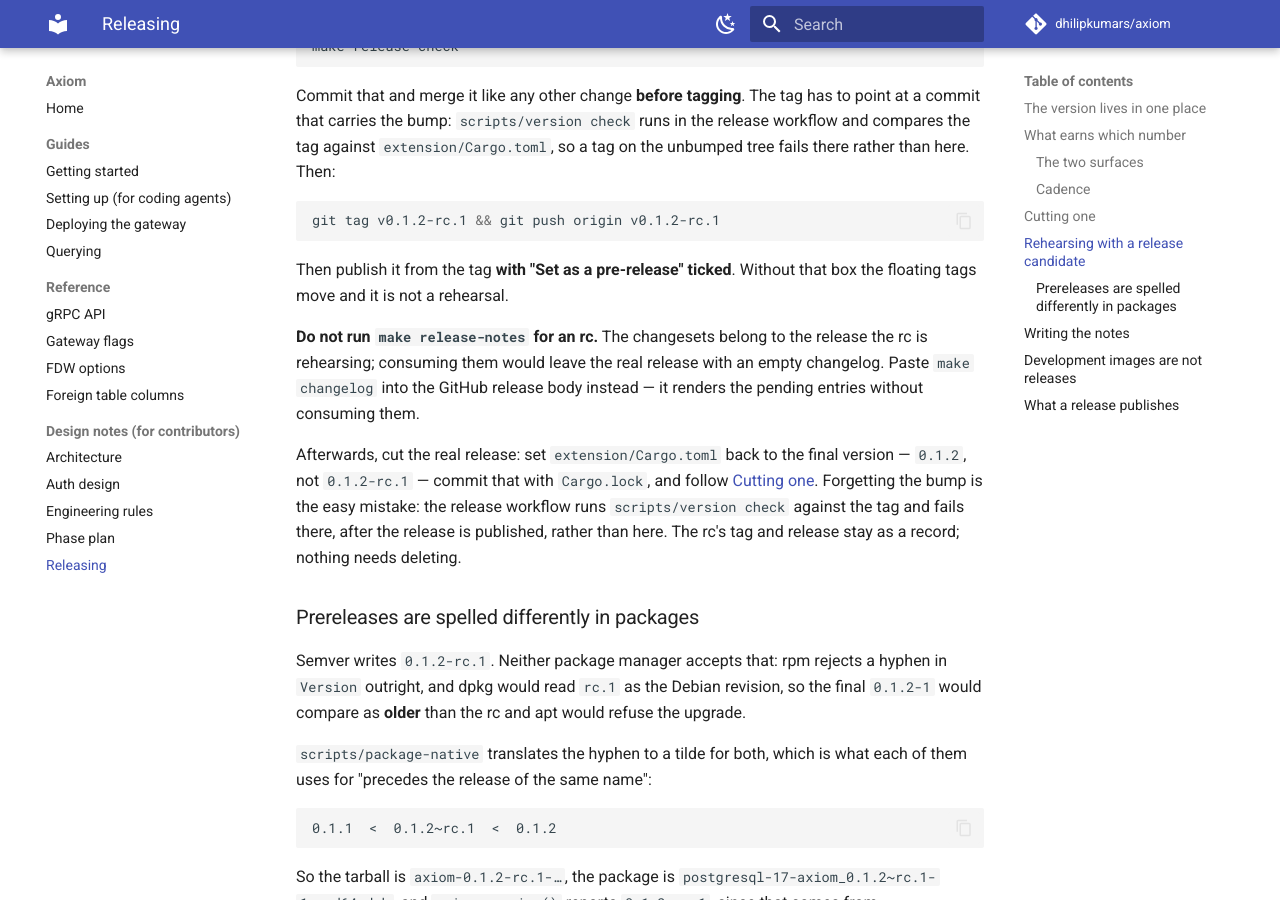
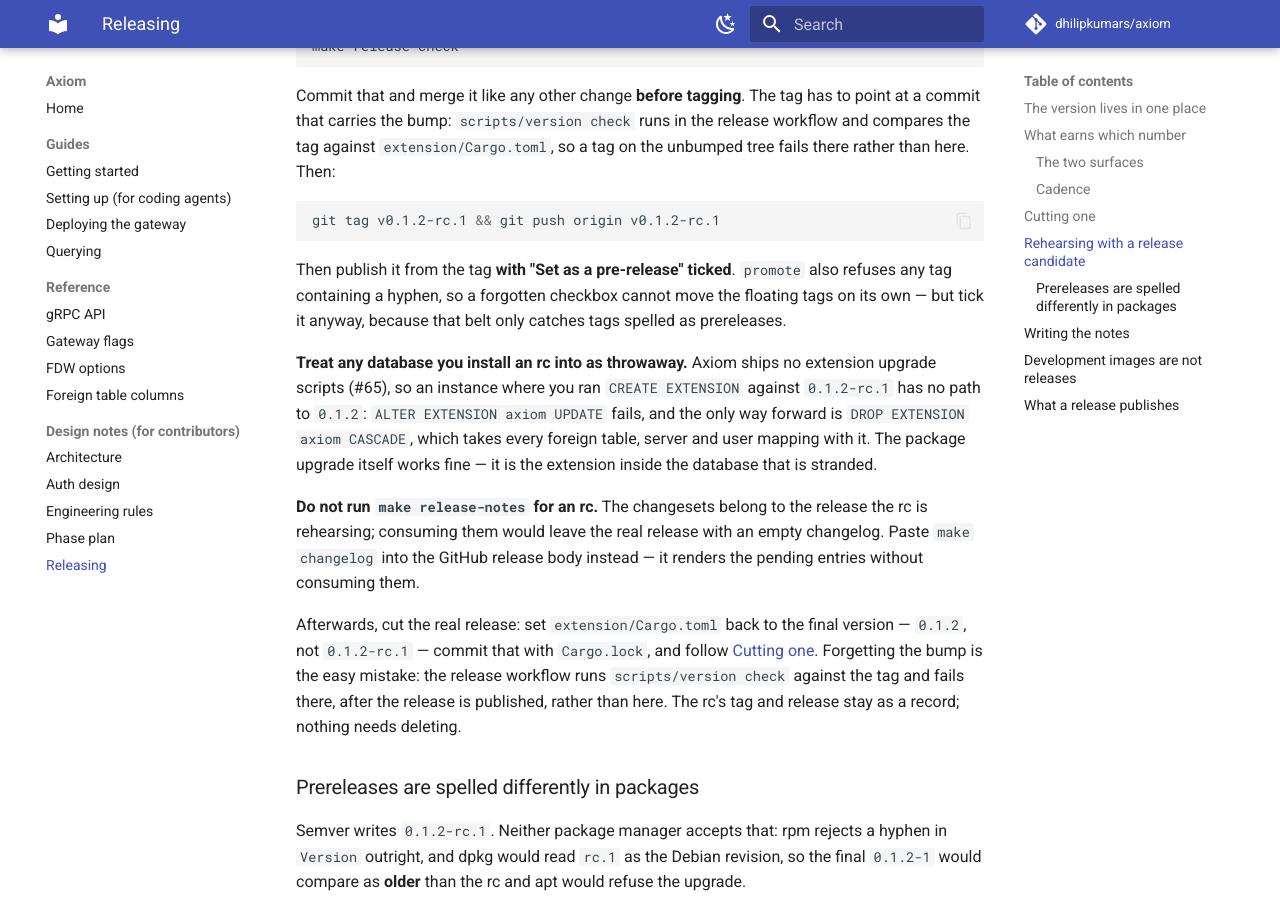
Before and after one commit to dhilipkumars/axiom, an MkDocs documentation site: the page built from docs/RELEASING.md, in a window 1280 px wide and 900 px high, scrolled down 3246 px. Built offline with MkDocs 1.6.1 and Material for MkDocs 9.7.7, drawn with Linux system fonts in a browser that asks for light colours; comment, search, counter and statistics services are not loaded.

Commit message:
Ship the upgrade script, and stop a checkbox being the only guard
An open review -- given the PR and asked for a merge verdict, told
nothing about the change or what earlier rounds concluded -- said merge,
and found three things worth doing first. Two of them are cheaper now
than after.

The last commit let upgrade scripts past the packaging gate but did not
package them. The tarball would carry axiom--<from>--<to>.sql and both
packages would silently drop it, which is the worst half of the fix:
permitting the file and then losing it for exactly the users who
installed the package rather than the tarball. Confirmed by building with
a dummy upgrade script -- the tree held two scripts and the .deb held
one. Both formats now install every script and the spec lists each.
Rechecked the same way: deb and rpm each carry both.

`promote` trusted a checkbox. Ticking "Set as a pre-release" was the only
thing standing between an rc and moving every floating tag, and the whole
point of an rc is that it moves nothing. A semver prerelease always
carries a hyphen and a release never does, so the tag now says what the
checkbox was supposed to, and the condition requires both.

RELEASING.md said an rc rehearses everything and moves nothing, which is
true of the registry and false of a database. Axiom ships no extension
upgrade scripts, so an instance that ran CREATE EXTENSION against
0.1.2-rc.1 cannot reach 0.1.2: the package upgrades, the extension is
stranded, and the way out is DROP EXTENSION axiom CASCADE, which takes
the foreign tables, servers and user mappings with it. Anyone installing
an rc on something real should know that before, not after -- so the rc
section says to treat such a database as throwaway, and points at #65.

Co-Authored-By: Claude Opus 5 <noreply@anthropic.com>

````diff
--- a/docs/RELEASING.md
+++ b/docs/RELEASING.md
@@ -142,8 +142,18 @@ on the unbumped tree fails there rather than here. Then:
 git tag v0.1.2-rc.1 && git push origin v0.1.2-rc.1
 ```
 
-Then publish it from the tag **with "Set as a pre-release" ticked**. Without
-that box the floating tags move and it is not a rehearsal.
+Then publish it from the tag **with "Set as a pre-release" ticked**. `promote`
+also refuses any tag containing a hyphen, so a forgotten checkbox cannot move
+the floating tags on its own — but tick it anyway, because that belt only
+catches tags spelled as prereleases.
+
+**Treat any database you install an rc into as throwaway.** Axiom ships no
+extension upgrade scripts (#65), so an instance where you ran
+`CREATE EXTENSION` against `0.1.2-rc.1` has no path to `0.1.2`:
+`ALTER EXTENSION axiom UPDATE` fails, and the only way forward is
+`DROP EXTENSION axiom CASCADE`, which takes every foreign table, server and
+user mapping with it. The package upgrade itself works fine — it is the
+extension inside the database that is stranded.
 
 **Do not run `make release-notes` for an rc.** The changesets belong to the
 release the rc is rehearsing; consuming them would leave the real release with
````
Also changed, not shown: 2 other files.
